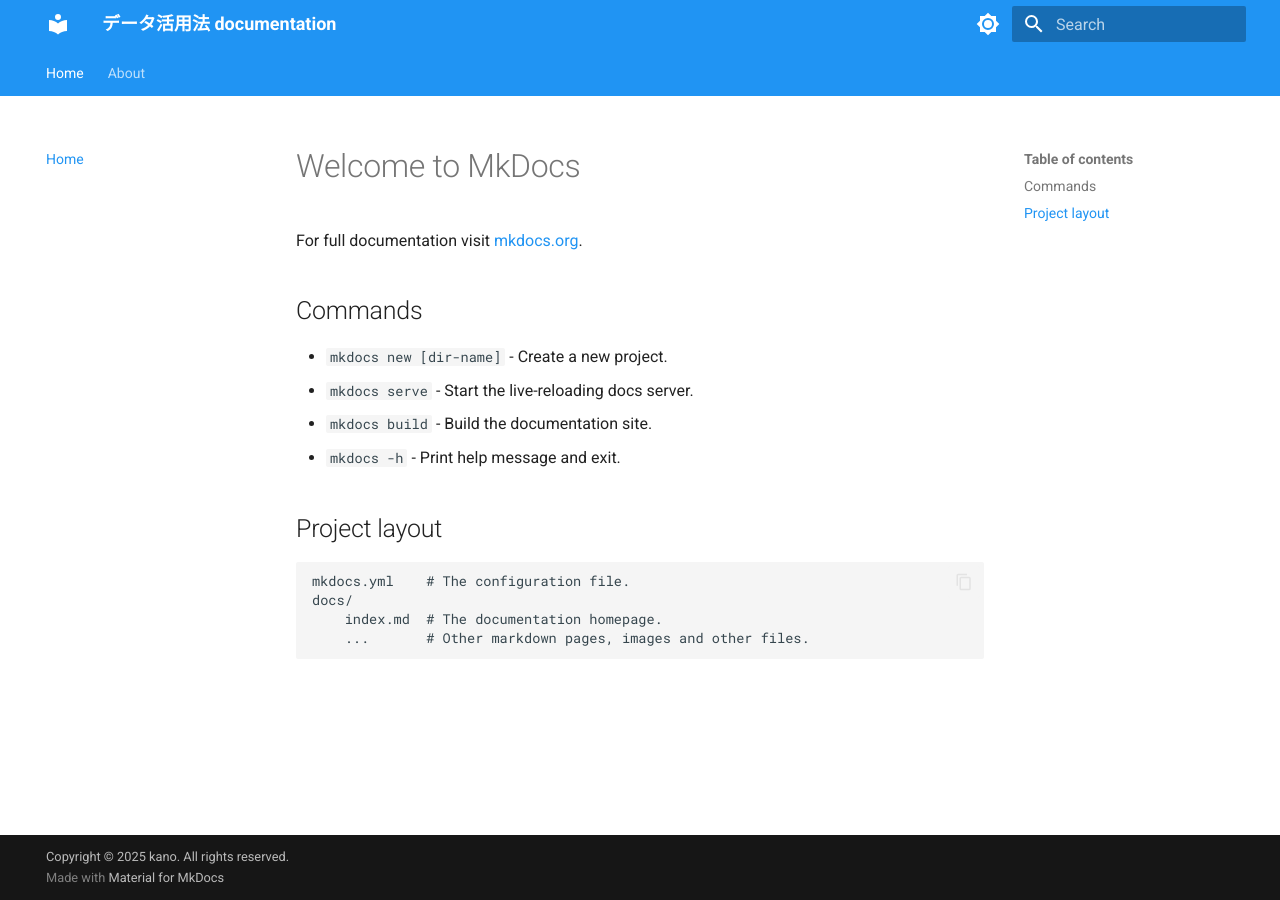
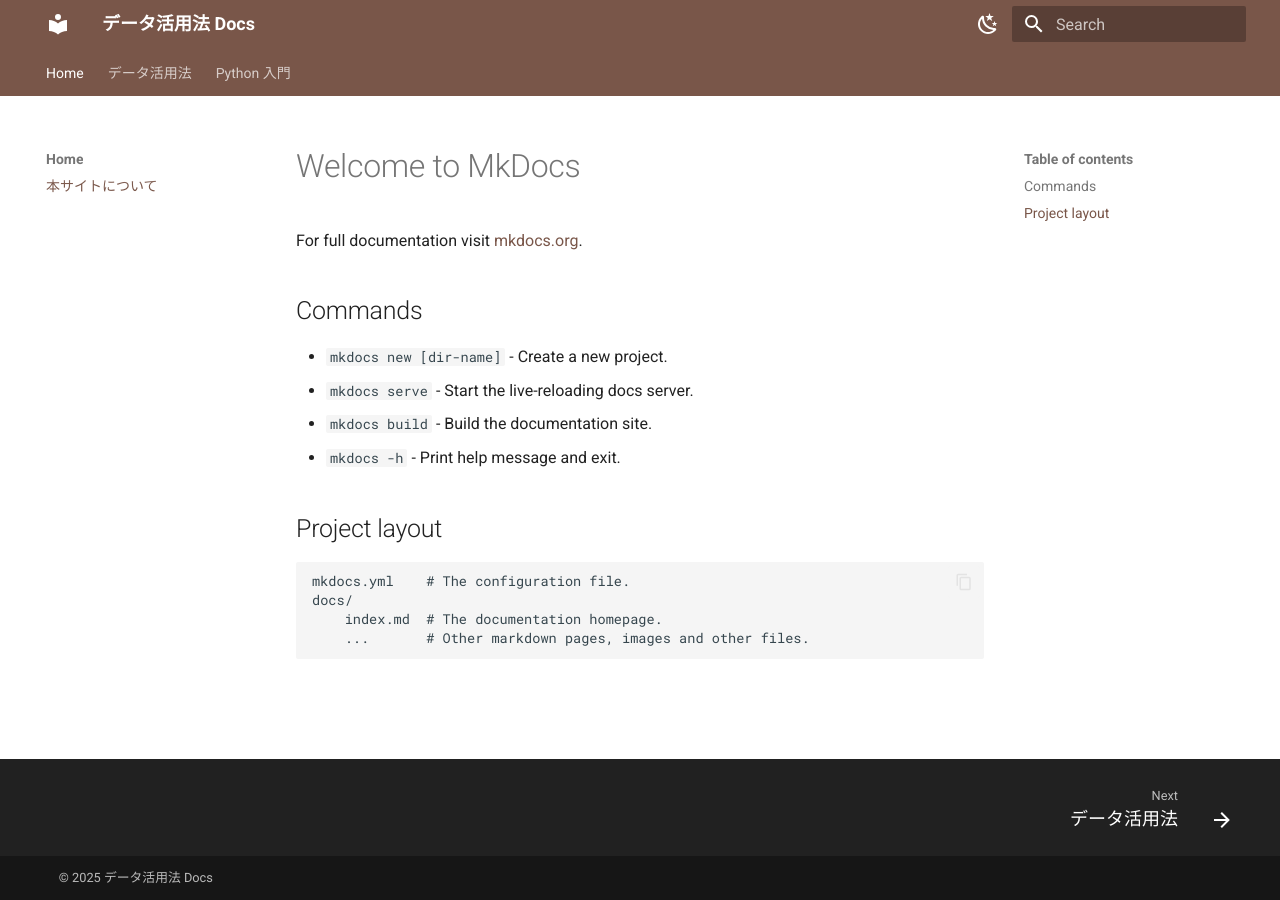
Before and after one commit to kanotown/data-utilization-2025, an MkDocs documentation site: the page built from docs/index.md, in a window 1280 px wide. Built offline with MkDocs 1.6.1 and Material for MkDocs 9.7.7, drawn with Linux system fonts in a browser that asks for light colours.

Commit message:
20250514

```diff
--- /dev/null
+++ b/docs/du2025/index.md
@@ -0,0 +1 @@
+# データ活用法
--- /dev/null
+++ b/docs/javascripts/external-links.js
@@ -0,0 +1,16 @@
+document.addEventListener('DOMContentLoaded', function() {
+    const links = document.querySelectorAll('a');
+    links.forEach(link => {
+        if (link.href.match(/^https?:\/\//) && !link.href.includes(location.hostname)) {
+            link.target = '_blank';
+            link.rel = 'noopener noreferrer';
+
+            // 外部リンクアイコン
+            // const icon = document.createElement('span');
+            // icon.innerHTML = `<svg xmlns="http://www.w3.org/2000/svg" viewBox="0 0 16 16" width="14" height="14" style="margin-left: 4px; vertical-align: text-top;">
+            //     <path fill="currentColor" d="M3.75 2h3.5a.75.75 0 0 1 0 1.5h-3.5a.25.25 0 0 0-.25.25v8.5c0 .138.112.25.25.25h8.5a.25.25 0 0 0 .25-.25v-3.5a.75.75 0 0 1 1.5 0v3.5A1.75 1.75 0 0 1 12.25 14h-8.5A1.75 1.75 0 0 1 2 12.25v-8.5C2 2.784 2.784 2 3.75 2Zm6.854-1h4.146a.25.25 0 0 1 .25.25v4.146a.25.25 0 0 1-.427.177L13.03 4.03 9.28 7.78a.751.751 0 0 1-1.042-.018l-.032-.032a.751.751 0 0 1-.018-1.042l3.75-3.75-1.543-1.543A.25.25 0 0 1 10.604 1Z"></path>
+            // </svg>`;
+            // link.appendChild(icon);
+        }
+    });
+});
--- a/mkdocs.yml
+++ b/mkdocs.yml
@@ -1,8 +1,19 @@
 # Site information
-site_name: データ活用法 documentation
+site_name: データ活用法 Docs
 site_description: 'Project du2025 documentation'
 site_author: 'Toru Kano'
 site_url: 'https://code.kano-lab.com/du2025/'
+
+# Navigation
+nav:
+  - Home:
+    - 本サイトについて: index.md
+  - データ活用法:
+    - du2025/index.md
+    - 1. ガイダンス: du2025/1.md
+    - 2. データ可視化 (1): du2025/2.md
+  - Python 入門:
+    - python/index.md
 
 # Theme configuration
 theme:
@@ -10,17 +21,17 @@
   palette:
     # Light mode
     - scheme: default
-      primary: blue
-      accent: blue
+      primary: brown
+      accent: brown
       toggle:
-        icon: material/brightness-7
+        icon: material/weather-night
         name: Switch to dark mode
     # Dark mode
     - scheme: slate
-      primary: blue
+      primary: black
       accent: blue
       toggle:
-        icon: material/brightness-4
+        icon: material/weather-sunny
         name: Switch to light mode
   font:
     text: Roboto
@@ -33,20 +44,25 @@
     - search.share
     - content.code.annotation
     - content.code.copy
+    - navigation.footer
 
-# Markdown extensions
+extra_css:
+  - css/extra.css
+
+extra_javascript:
+  - javascripts/external-links.js
+
 markdown_extensions:
-  - admonition
-  - codehilite
-  - toc:
-      permalink: true
-  - pymdownx.details
-  - pymdownx.superfences
-  - pymdownx.highlight
-  - pymdownx.inlinehilite
+  - attr_list
   - pymdownx.emoji:
       emoji_index: !!python/name:material.extensions.emoji.twemoji
       emoji_generator: !!python/name:material.extensions.emoji.to_svg
+  - pymdownx.highlight:
+      anchor_linenums: true
+      line_spans: __span
+      pygments_lang_class: true
+  - pymdownx.inlinehilite
+  - pymdownx.superfences
 
 # Plugins
 plugins:
@@ -59,10 +75,7 @@
   - minify:
       minify_html: true
 
-# Navigation
-nav:
-  - Home: index.md
-  - About: about.md
-
 # Copyright
-copyright: Copyright &copy; 2025 kano. All rights reserved.
+copyright: 　&copy; 2025 データ活用法 Docs
+extra:
+  generator: false
```
Also changed, not shown: docs/du2025/2.md (added, +142 -0 lines), docs/css/extra.css (added), docs/du2025/1.md (added), docs/python/index.md (added).
